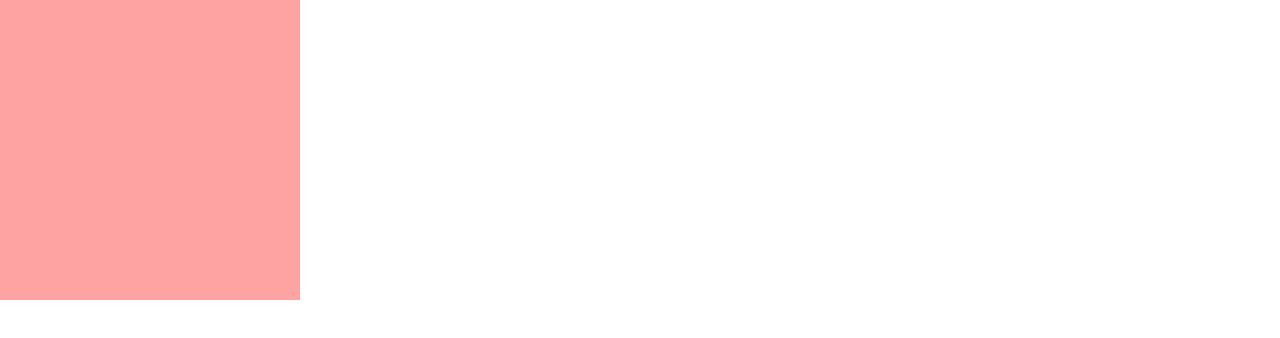
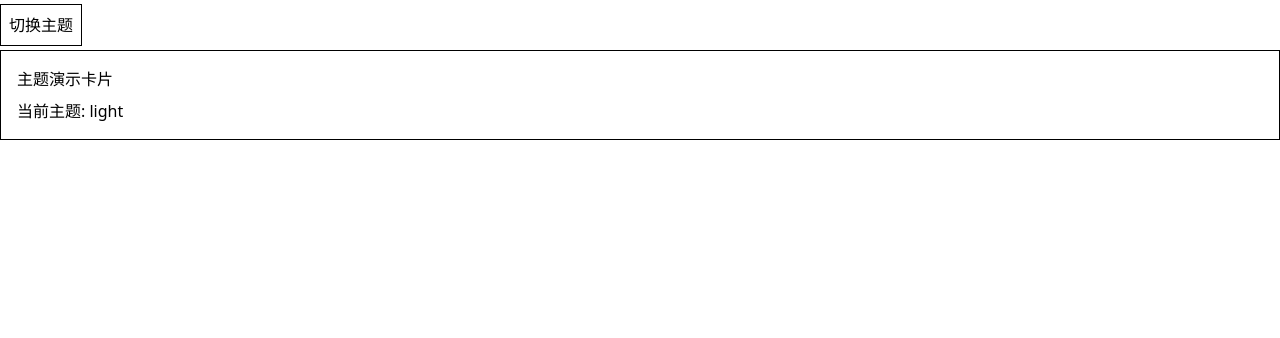
Before and after one commit to isDuiker/vue-temp, a Vue app: page / in a window 1280 px wide. Shown: the top 338 px of the page. Built offline with nearby package versions, Linux system fonts and the light colour scheme.

Commit message:
feat: 新构建了scss基础配置,新增主题色切换demo

```diff
--- a/src/App.vue
+++ b/src/App.vue
@@ -1,7 +1,23 @@
-<script setup></script>
+<script setup>
+import { useThemeStore } from "@/stores/index";
+import ThemeDemoCard from "@/components/ThemeDemoCard.vue";
+const themeStore = useThemeStore();
+</script>
 
 <template>
-  <div class="w-[300px] h-[300px] bg-red-300"></div>
+  <div class="app-container w-screen h-screen">
+    <button class="border p-2 my-1" @click="themeStore.toggleTheme">
+      切换主题
+    </button>
+    <ThemeDemoCard />
+  </div>
 </template>
 
-<style scoped></style>
+<style scoped lang="scss">
+@use "@/styles/theme.scss" as theme;
+.app-container {
+  @include theme.theme-bg;
+  @include theme.theme-text;
+  transition: background-color 0.3s;
+}
+</style>
--- /dev/null
+++ b/src/components/ThemeDemoCard.vue
@@ -0,0 +1,23 @@
+<script setup>
+import { useThemeStore } from "@/stores/index";
+const themeStore = useThemeStore();
+</script>
+<template>
+  <div class="card">
+    <h3 class="title">主题演示卡片</h3>
+    <p class="content">当前主题: {{ themeStore.currentTheme }}</p>
+  </div>
+</template>
+<style scoped lang="scss">
+.card {
+  padding: 16px;
+  // 只要不写，可以继承父级的
+  // @include theme.theme-bg;
+  border: 1px solid;
+  // @include theme.theme-property("border-color", "border-color");
+  .title {
+    // @include theme.theme-text;
+    margin-bottom: 8px;
+  }
+}
+</style>
--- /dev/null
+++ b/src/stores/theme.js
@@ -0,0 +1,13 @@
+// 集中管理主题状态并同步到DOM属性
+import { defineStore } from "pinia";
+export const useThemeStore = defineStore("theme", {
+  state: () => ({
+    currentTheme: "light",
+  }),
+  actions: {
+    toggleTheme() {
+      this.currentTheme = this.currentTheme === "light" ? "dark" : "light";
+      document.documentElement.setAttribute("data-theme", this.currentTheme);
+    },
+  },
+});
--- /dev/null
+++ b/src/styles/_mixins.scss
@@ -0,0 +1,24 @@
+@use 'sass:map';
+@use 'variables';
+// 主题混合
+@mixin flex-center {
+  display: flex;
+  justify-content: center;
+  align-items: center;
+}
+
+@mixin theme-property($property, $key) {
+  @each $theme-name, $theme-map in variables.$themes {
+    [data-theme="#{$theme-name}"] & {
+      #{$property}: map.get($theme-map, $key);
+    }
+  }
+}
+
+@mixin theme-bg {
+  @include theme-property('background-color', 'bg-color');
+}
+
+@mixin theme-text {
+  @include theme-property('color', 'text-color');
+}
--- /dev/null
+++ b/src/styles/_variables.scss
@@ -0,0 +1,20 @@
+// 定义全局变量 文件名以下划线开头。这样，`scss`就不会在编译时单独编译这个文件输出`css`，而只把这个文件用作导入。
+
+// 基础色板
+$color-primary: #1890ff;
+$color-success: #52c41a;
+$color-warning: #faad14;
+
+// 主题映射表
+$themes: (
+  light: (
+    bg-color: #ffffff,
+    text-color: rgba(0, 0, 0, 0.85),
+    border-color: #d9d9d9
+  ),
+  dark: (
+    bg-color: #141414,
+    text-color: rgba(255, 255, 255, 0.85),
+    border-color: #434343
+  )
+);
--- /dev/null
+++ b/src/styles/components/index.scss
@@ -0,0 +1,3 @@
+a{
+  display: flex;
+}
--- /dev/null
+++ b/src/styles/theme.scss
@@ -0,0 +1,7 @@
+// theme.scss
+// 转发变量文件
+@forward './_variables.scss';
+// 转发混合宏文件（确保 theme-bg 混入在此文件中定义）
+@forward './_mixins.scss';
+// 转发组件样式索引文件
+@forward './components/index.scss';
```
Also changed, not shown: src/styles/index.scss (deleted).
